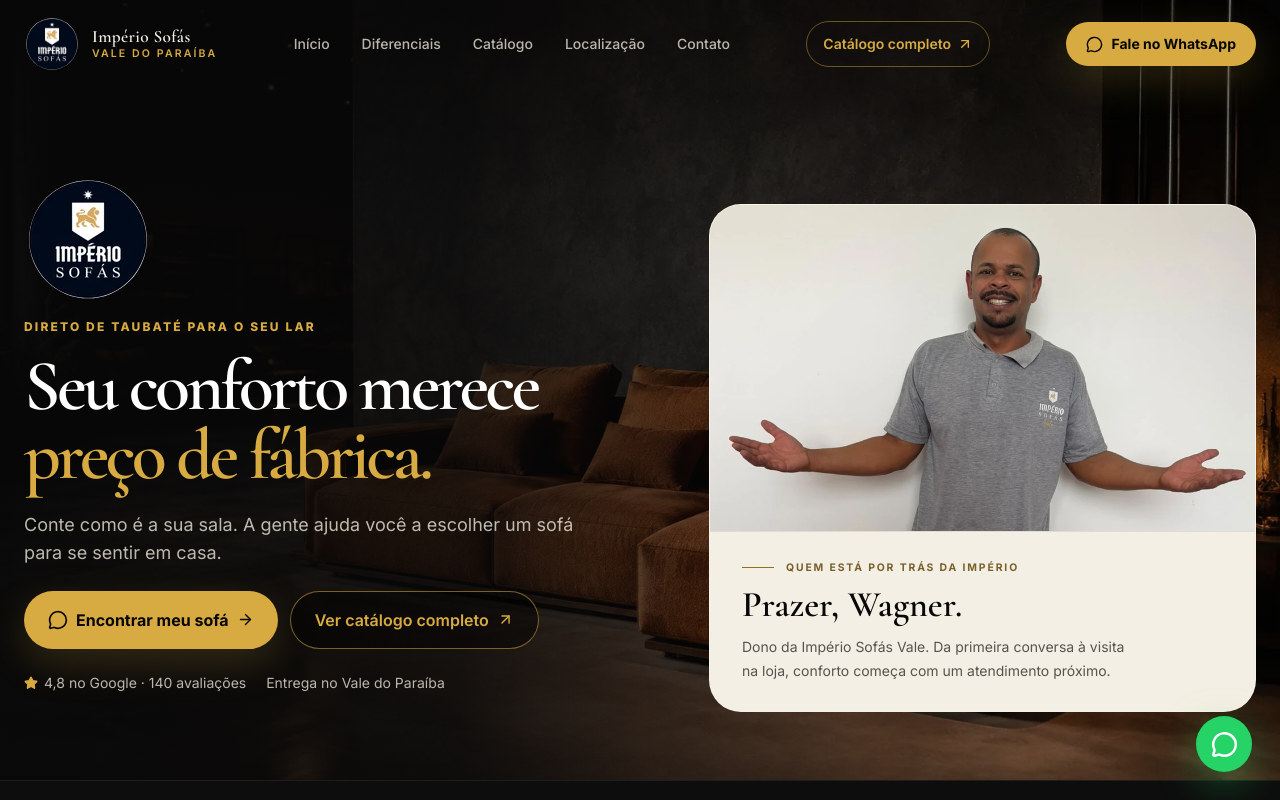
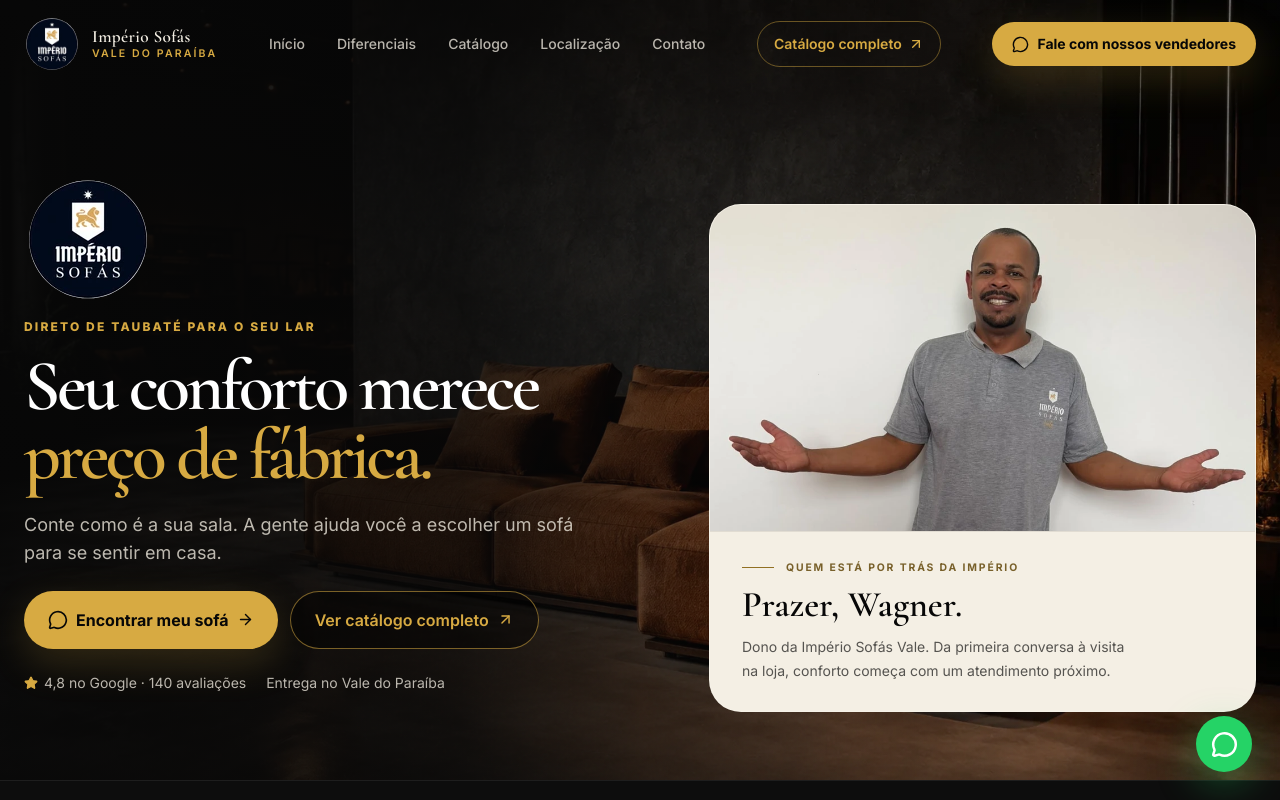
Before and after one commit to imperiosofas/Imperio_sofas, a React (Vite) app: page / in a window 1280 px wide. Shown: the top 800 px of the page. Built offline with nearby package versions, Linux system fonts and the light colour scheme.

Commit message:
Alterna contato entre vendedores

```diff
--- a/src/components/WhatsAppLink.tsx
+++ b/src/components/WhatsAppLink.tsx
@@ -1,8 +1,18 @@
 import type { AnchorHTMLAttributes, ReactNode } from 'react'
-import { buildWhatsAppUrl } from '../config'
+import { buildWhatsAppUrl, WHATSAPP_NUMBERS } from '../config'
 
 type Props = AnchorHTMLAttributes<HTMLAnchorElement> & { message: string; children: ReactNode }
 
+let nextSellerIndex = 0
+
 export function WhatsAppLink({ message, children, ...props }: Props) {
-  return <a href={buildWhatsAppUrl(message)} target="_blank" rel="noreferrer" {...props}>{children}</a>
+  const handleClick: NonNullable<AnchorHTMLAttributes<HTMLAnchorElement>['onClick']> = (event) => {
+    props.onClick?.(event)
+    if (event.defaultPrevented) return
+    const number = WHATSAPP_NUMBERS[nextSellerIndex]
+    nextSellerIndex = (nextSellerIndex + 1) % WHATSAPP_NUMBERS.length
+    event.currentTarget.href = buildWhatsAppUrl(message, number)
+  }
+
+  return <a href={buildWhatsAppUrl(message)} target="_blank" rel="noreferrer" {...props} onClick={handleClick}>{children}</a>
 }
--- a/src/config.ts
+++ b/src/config.ts
@@ -1,5 +1,5 @@
-// Único ponto de configuração do WhatsApp. Troque somente este valor quando necessário.
-export const WHATSAPP_NUMBER = '5512997148386'
+// Números dos vendedores. O link alterna entre eles a cada clique.
+export const WHATSAPP_NUMBERS = ['5512991174162', '5512991842454'] as const
 
 export const STORE = {
   name: 'Império Sofás',
@@ -10,6 +10,6 @@
   mapEmbedUrl: 'https://www.google.com/maps?q=Av.%20Cinderela%2C%202011%2C%20Taubat%C3%A9%20SP&output=embed',
 } as const
 
-export function buildWhatsAppUrl(message: string) {
-  return `https://wa.me/${WHATSAPP_NUMBER}?text=${encodeURIComponent(message)}`
+export function buildWhatsAppUrl(message: string, number: (typeof WHATSAPP_NUMBERS)[number] = WHATSAPP_NUMBERS[0]) {
+  return `https://wa.me/${number}?text=${encodeURIComponent(message)}`
 }
--- a/src/sections/Catalog.tsx
+++ b/src/sections/Catalog.tsx
@@ -68,7 +68,7 @@
           </figure>
           <div className="col-span-2 px-5 pb-6 sm:col-span-1 sm:px-8 sm:pb-8">
             <p className="mt-3 max-w-lg text-sm leading-6 text-muted">Conte para o Wagner o que você procura. Envie o modelo e as medidas da sala para conversar sobre as opções.</p>
-            <WhatsAppLink message="Olá, Wagner! Vi os modelos no site e quero ajuda para escolher. Posso enviar as medidas da minha sala?" className="mt-5 inline-flex min-h-12 items-center gap-2 rounded-full border border-gold/40 px-5 py-3 text-sm font-bold text-gold transition hover:bg-gold hover:text-ink focus-visible:outline-2 focus-visible:outline-offset-4 focus-visible:outline-gold"><MessageCircle size={18} aria-hidden="true" /> Tirar minhas dúvidas <ArrowRight size={16} aria-hidden="true" /></WhatsAppLink>
+            <WhatsAppLink message="Olá, Wagner! Vi os modelos no site e quero ajuda para escolher. Posso enviar as medidas da minha sala?" className="mt-5 inline-flex min-h-12 items-center gap-2 rounded-full border border-gold/40 px-5 py-3 text-sm font-bold text-gold transition hover:bg-gold hover:text-ink focus-visible:outline-2 focus-visible:outline-offset-4 focus-visible:outline-gold"><MessageCircle size={18} aria-hidden="true" /> Fale com nossos vendedores <ArrowRight size={16} aria-hidden="true" /></WhatsAppLink>
           </div>
         </div>
       </div>
--- a/src/sections/Header.tsx
+++ b/src/sections/Header.tsx
@@ -38,7 +38,7 @@
           Catálogo completo <ArrowUpRight size={16} aria-hidden="true" />
         </a>
         <WhatsAppLink message="Olá! Vim pelo site e quero falar com a Império Sofás." className="hidden items-center gap-2 rounded-full bg-gold px-5 py-3 text-sm font-bold text-ink shadow-gold transition hover:-translate-y-0.5 hover:bg-gold-light focus-visible:outline-2 focus-visible:outline-offset-4 focus-visible:outline-gold lg:inline-flex">
-          <MessageCircle size={17} aria-hidden="true" /> Fale no WhatsApp
+          <MessageCircle size={17} aria-hidden="true" /> Fale com nossos vendedores
         </WhatsAppLink>
         <button type="button" onClick={() => setOpen((value) => !value)} className="grid size-11 place-items-center rounded-full border border-white/12 bg-white/5 text-ivory focus-visible:outline-2 focus-visible:outline-offset-4 focus-visible:outline-gold lg:hidden" aria-expanded={open} aria-controls="mobile-menu" aria-label={open ? 'Fechar menu' : 'Abrir menu'}>
           {open ? <X aria-hidden="true" /> : <Menu aria-hidden="true" />}
@@ -53,7 +53,7 @@
                 Ver catálogo completo <ArrowUpRight size={18} aria-hidden="true" />
               </a>
               <WhatsAppLink message="Olá! Vim pelo site e quero falar com a Império Sofás." className="mt-3 flex min-h-12 items-center justify-center gap-2 rounded-full bg-gold px-5 py-3 font-bold text-ink">
-                <MessageCircle size={18} aria-hidden="true" /> Fale no WhatsApp
+                <MessageCircle size={18} aria-hidden="true" /> Fale com nossos vendedores
               </WhatsAppLink>
             </div>
           </motion.nav>
```
